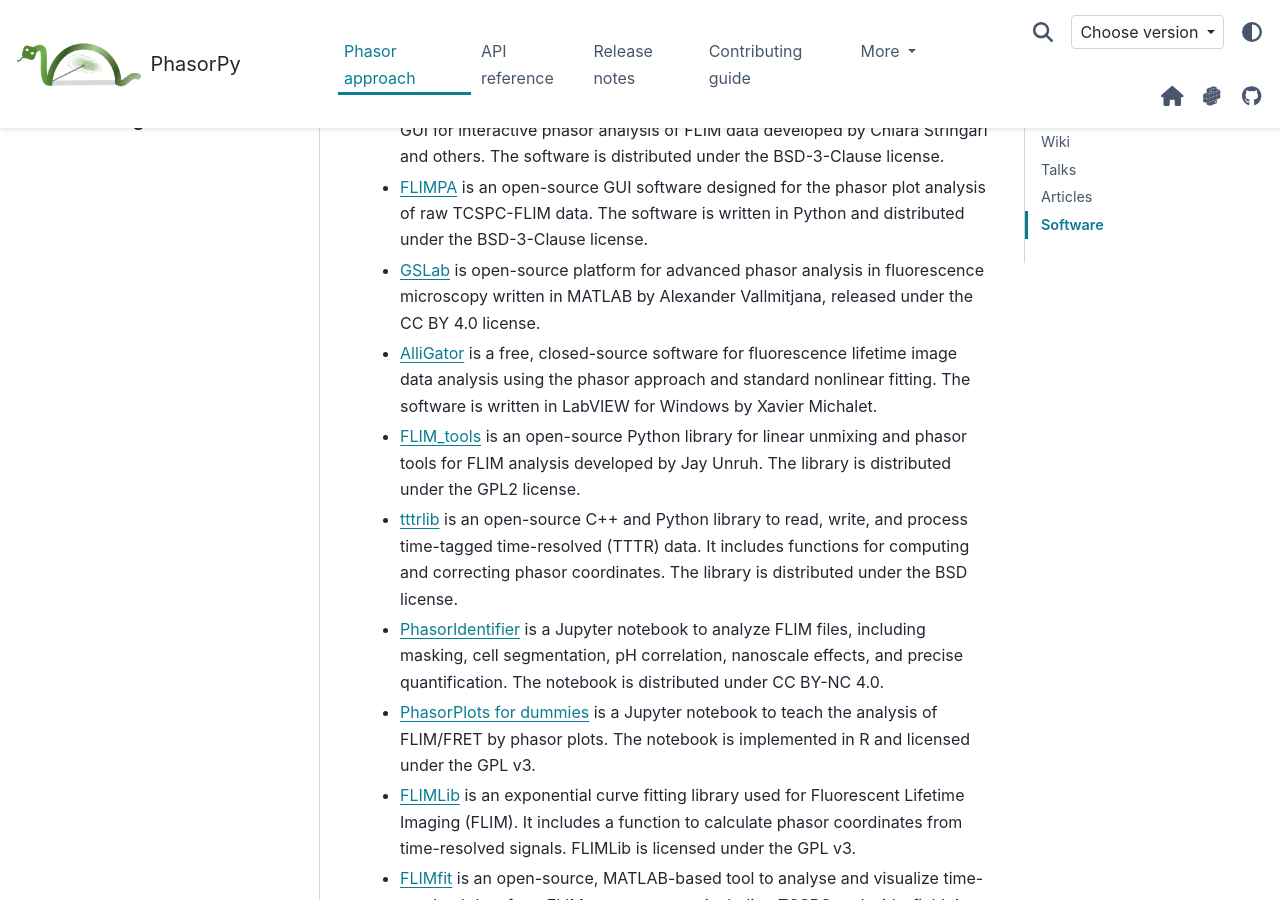
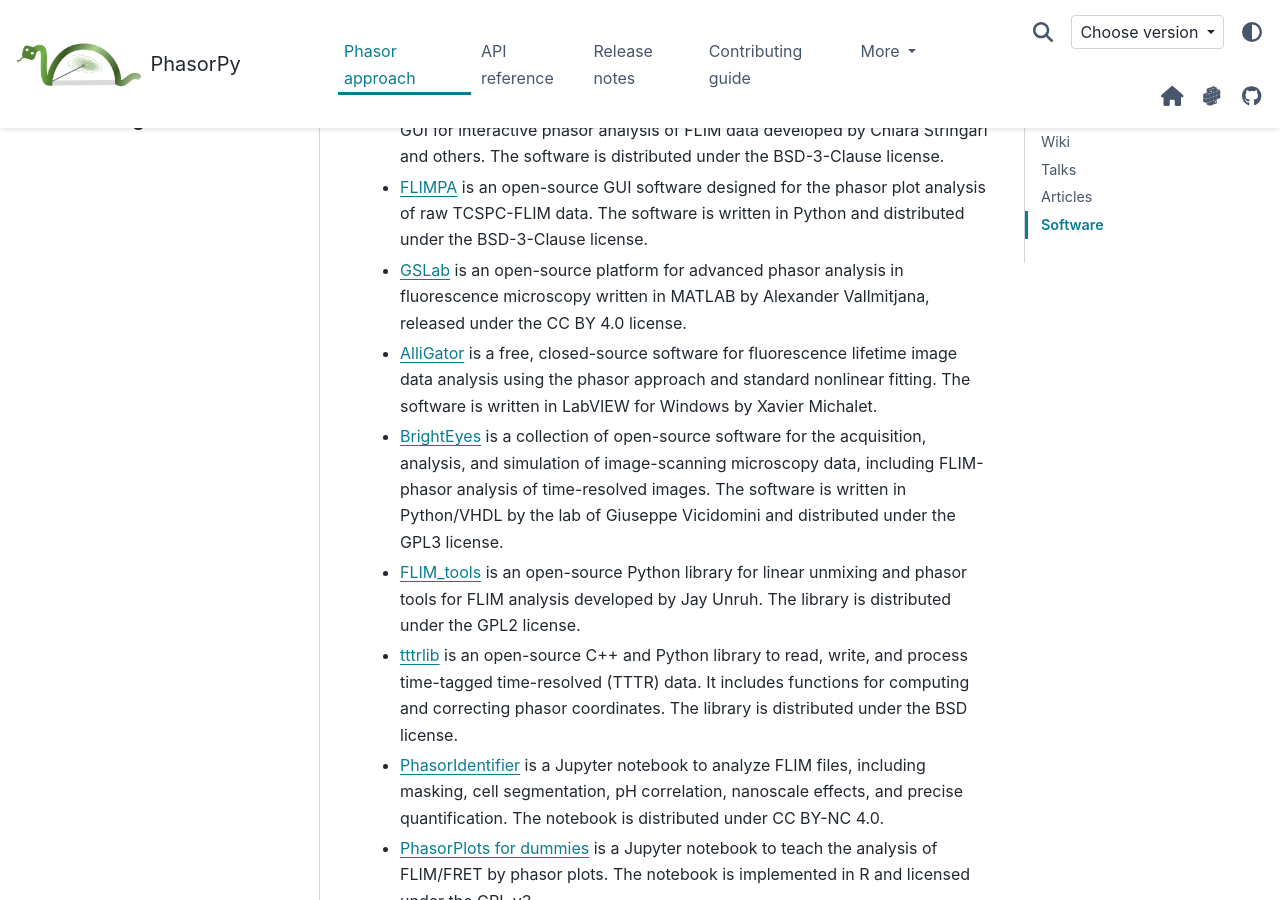
Before and after one commit to phasorpy/phasorpy, a Sphinx documentation site: the page built from docs/phasor_approach.rst, in a window 1280 px wide and 900 px high, scrolled down 2631 px. Built offline with Sphinx 7.4.7 and the PyData theme 0.15.4, drawn with Linux system fonts in a browser that asks for light colours; pages that are not in the unit, such as notebooks, are missing from menus.

Commit message:
Mention BrightEyes software (#157)

```diff
--- a/docs/phasor_approach.rst
+++ b/docs/phasor_approach.rst
@@ -196,7 +196,7 @@
   under the BSD-3-Clause license.
 
 - `GSLab <https://figshare.com/articles/software/GSLab_Open-Source_Platform_for_Advanced_Phasor_Analysis_in_Fluorescence_Microscopy/27921966>`_
-  is open-source platform for advanced phasor analysis in fluorescence
+  is an open-source platform for advanced phasor analysis in fluorescence
   microscopy written in MATLAB by Alexander Vallmitjana, released under
   the CC BY 4.0 license.
 
@@ -204,6 +204,12 @@
   is a free, closed-source software for fluorescence lifetime image data
   analysis using the phasor approach and standard nonlinear fitting.
   The software is written in LabVIEW for Windows by Xavier Michalet.
+
+- `BrightEyes <https://github.com/VicidominiLab>`_
+  is a collection of open-source software for the acquisition, analysis,
+  and simulation of image-scanning microscopy data, including FLIM-phasor
+  analysis of time-resolved images. The software is written in Python/VHDL
+  by the lab of Giuseppe Vicidomini and distributed under the GPL3 license.
 
 - `FLIM_tools <https://github.com/jayunruh/FLIM_tools>`_
   is an open-source Python library for linear unmixing and phasor tools for
```
